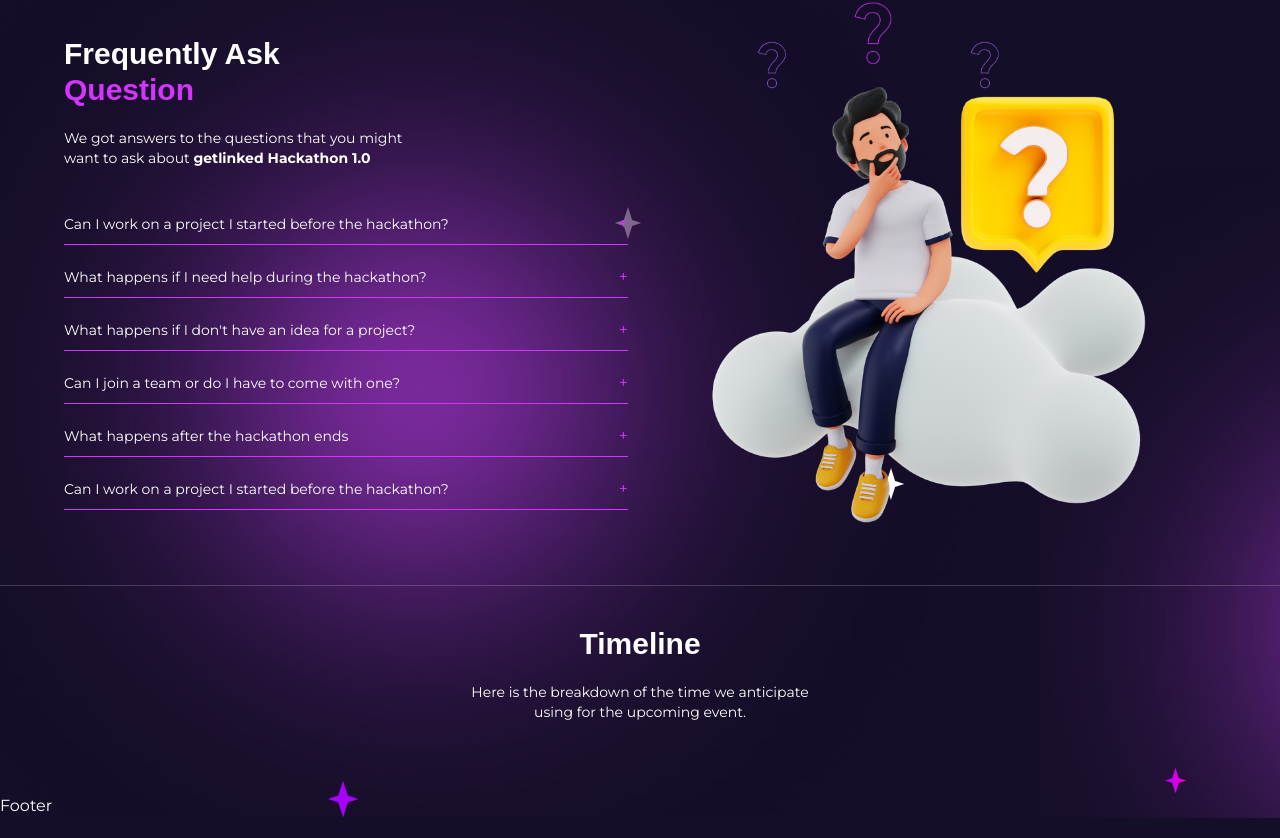
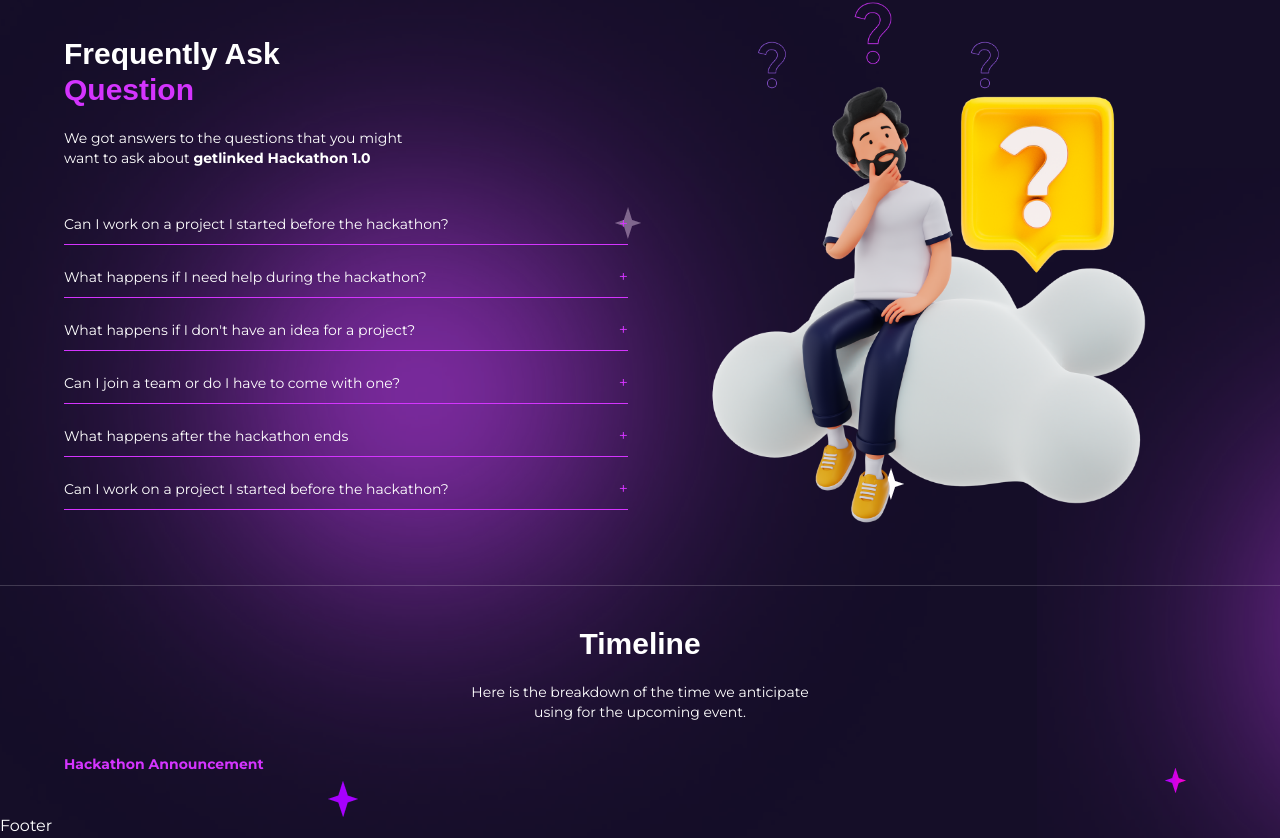
Before and after one commit to gift56/getlinked-ui-challengn, a Next.js app: page / in a window 1280 px wide. Shown: the part 2481-3319 px from the top of the page. Built offline with nearby package versions, Linux system fonts and the light colour scheme; a web font is replaced by a local one.

Commit message:
moving to the next

```diff
--- a/components/LandingpageContent/Timeline.tsx
+++ b/components/LandingpageContent/Timeline.tsx
@@ -28,7 +28,10 @@ const Timeline = () => {
           </div>
           <div className="w-full flex flex-col items-center justify-center gap-3">
             <div className="flex items-center justify-between gap-2 w-full">
-              <div className="flex "></div>
+              <div className="flex items-start justify-start tab:justify-end flex-col gap-2">
+                <h2 className="text-sm font-bold text-primary">Hackathon Announcement</h2>
+              </div>
+              <div className="flex items-start justify-start "></div>
             </div>
           </div>
         </div>
```
